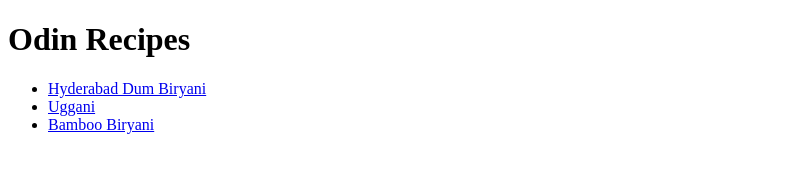
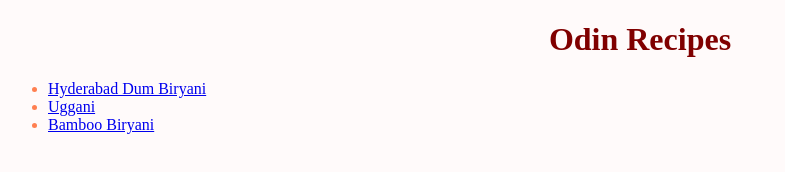
Before and after one commit to pharshavardhan2/odin-recipes, a plain HTML site: page index.html in a window 1280 px wide. Shown: the whole page, without its empty margins (0-785 px from the left). Drawn offline with Linux system fonts and the light colour scheme.

Commit message:
added css to pages

```diff
--- /dev/null
+++ b/css/index.css
@@ -0,0 +1,13 @@
+body {
+  text-align: center;
+  background-color: snow;
+}
+
+h1 {
+  color: maroon;
+}
+
+ul {
+  color: coral;
+  text-align: left;
+}
--- /dev/null
+++ b/css/recipes.css
@@ -0,0 +1,7 @@
+body {
+  background-color: rosybrown;
+}
+img {
+  width: 400px;
+  height: auto;
+}
--- a/index.html
+++ b/index.html
@@ -4,6 +4,7 @@
   <meta charset="UTF-8">
   <meta http-equiv="X-UA-Compatible" content="IE=edge">
   <meta name="viewport" content="width=device-width, initial-scale=1.0">
+  <link rel="stylesheet" href="css/index.css">
   <title>Odin Recipes</title>
 </head>
 <body>
```
Also changed, not shown: recipes/bamboo-biryani.html (+1 -0 lines), recipes/hyderabad-dum-biryani.html (+1 -0 lines), recipes/uggani.html (+1 -0 lines).
